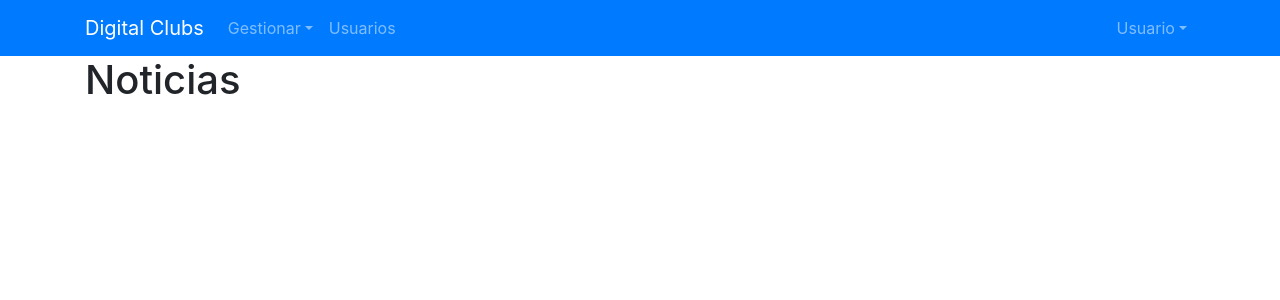
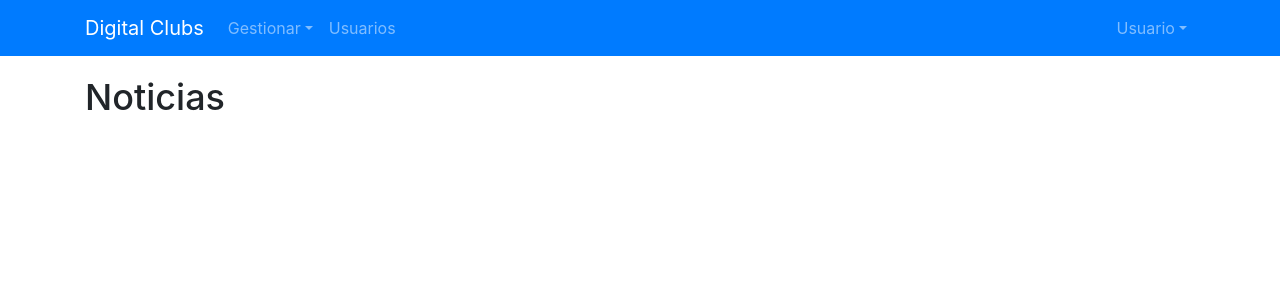
Before and after one commit to mikicastro7/digitalClub_front_gestor, a React (Create React App) app: page /noticias in a window 1280 px wide. Shown: the top 300 px of the page. Built offline with nearby package versions, Linux system fonts and the light colour scheme; the HTML template or start-up script is replaced by a standard one.

Commit message:
Titulo noticias

```diff
--- a/src/Components/Noticias/Noticias.jsx
+++ b/src/Components/Noticias/Noticias.jsx
@@ -1,9 +1,9 @@
 import React from "react";
 
 const Noticias = () => (
-  <div>
-    <h1>Noticias</h1>
-  </div>
+  <section>
+    <h2>Noticias</h2>
+  </section>
 );
 
 export default Noticias;
--- a/src/index.css
+++ b/src/index.css
@@ -2,3 +2,9 @@
   padding: 0px;
   margin: 0px;
 }
+
+section h2 {
+  margin-top: 20px;
+  margin-bottom: 20px;
+  font-size: 36px;
+}
```
